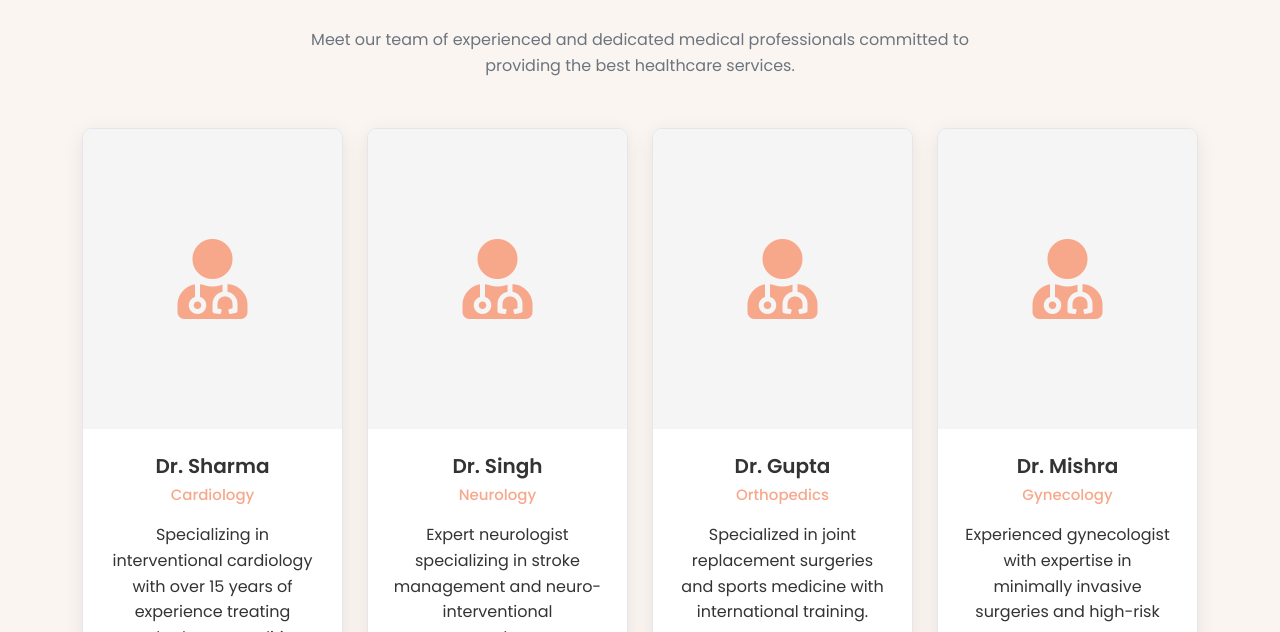
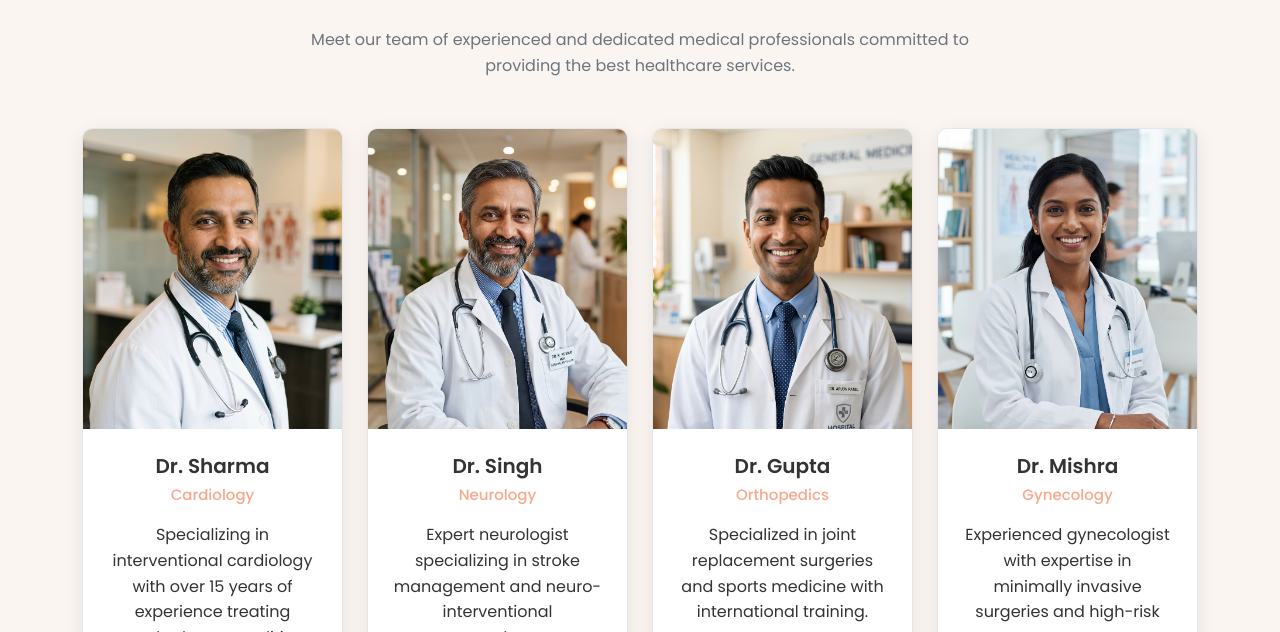
Before and after one commit to kumaranujranchi/ArvindusHospital, a website: page index.html in a window 1280 px wide. Shown: the part 3067-3699 px from the top of the page. Drawn offline with nearby package versions, Linux system fonts and the light colour scheme.

Commit message:
design: replace generic doctor icons with realistic professional portraits
- Generated premium realistic portraits for Dr. Sharma, Dr. Singh, Dr. Gupta, Dr. Mishra
- Updated home page templates to render images instead of icons
- Compiled static index.html and pushed to origin main

```diff
--- a/index.html
+++ b/index.html
@@ -216,7 +216,7 @@
             <div class="col-lg-3 col-md-6">
                 <div class="doctor-card">
                     <div class="doctor-img">
-                        <i class="fas fa-user-md"></i>
+                        <img src="/static/images/doctor_sharma.png" alt="Dr. Sharma">
                     </div>
                     <div class="doctor-info">
                         <h3>Dr. Sharma</h3>
@@ -233,7 +233,7 @@
             <div class="col-lg-3 col-md-6">
                 <div class="doctor-card">
                     <div class="doctor-img">
-                        <i class="fas fa-user-md"></i>
+                        <img src="/static/images/doctor_singh.png" alt="Dr. Singh">
                     </div>
                     <div class="doctor-info">
                         <h3>Dr. Singh</h3>
@@ -250,7 +250,7 @@
             <div class="col-lg-3 col-md-6">
                 <div class="doctor-card">
                     <div class="doctor-img">
-                        <i class="fas fa-user-md"></i>
+                        <img src="/static/images/doctor_gupta.png" alt="Dr. Gupta">
                     </div>
                     <div class="doctor-info">
                         <h3>Dr. Gupta</h3>
@@ -267,7 +267,7 @@
             <div class="col-lg-3 col-md-6">
                 <div class="doctor-card">
                     <div class="doctor-img">
-                        <i class="fas fa-user-md"></i>
+                        <img src="/static/images/doctor_mishra.png" alt="Dr. Mishra">
                     </div>
                     <div class="doctor-info">
                         <h3>Dr. Mishra</h3>
```
Also changed, not shown: templates/index.html (+4 -4 lines), static/images/doctor_gupta.png (added), static/images/doctor_mishra.png (added), static/images/doctor_sharma.png (added), static/images/doctor_singh.png (added).
